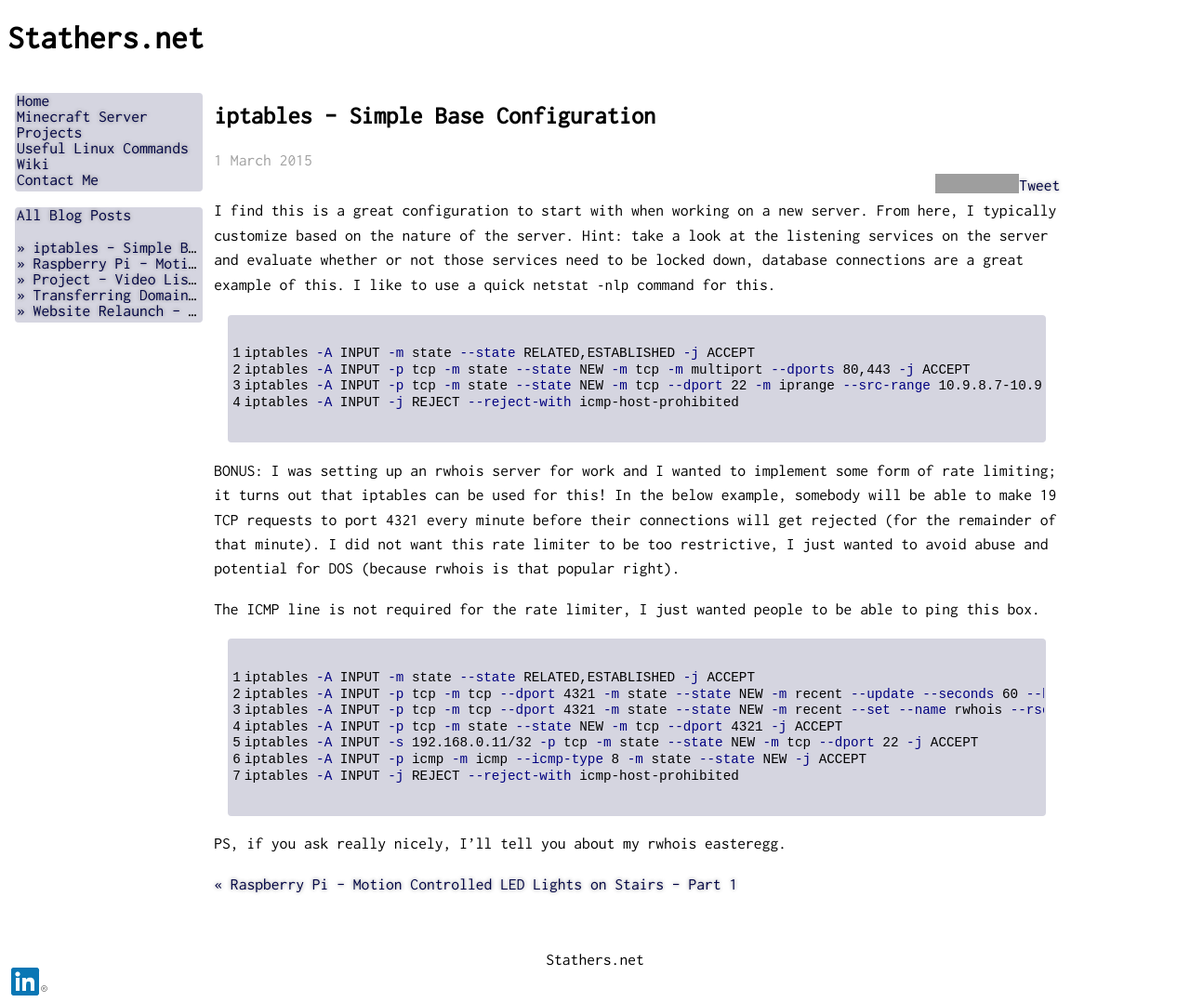
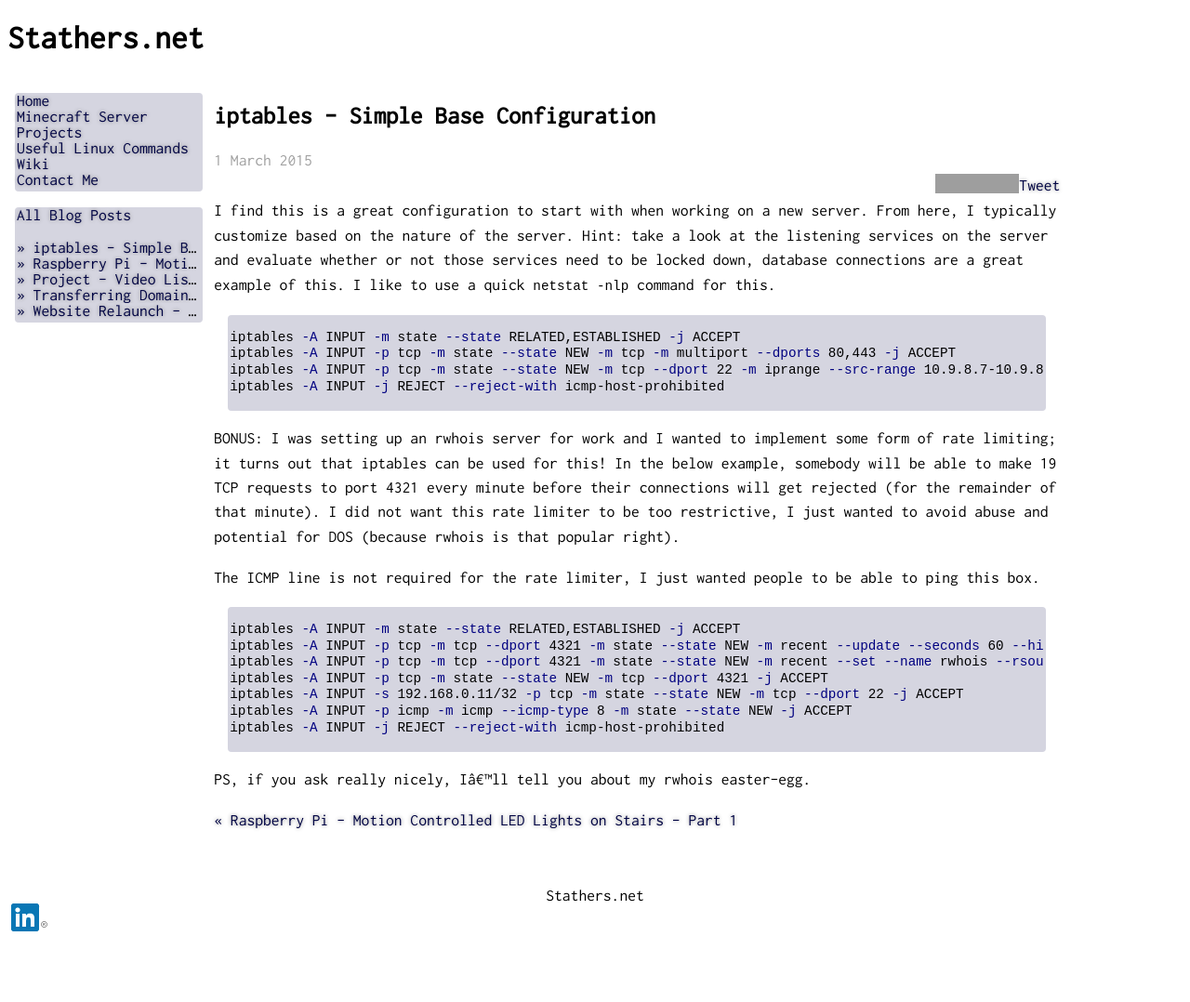
Before and after one commit to mstathers/stathers-net, a Jekyll site: the page built from _posts/2015-03-01-basic-iptables.md, in a window 1280 px wide. Shown: the whole page at 93% size. Built offline with Jekyll 4.4.1, drawn with Linux system fonts in a browser that asks for light colours; comment, search, counter and statistics services are not loaded; after the commit the page ends 1009 px from its top, so only the background shows below that; grey boxes are pictures that could not be loaded.

Commit message:
Cleaned up the headers. new meta tags. removed linenos from latest post's codeblock

```diff
--- a/_layouts/default.html
+++ b/_layouts/default.html
@@ -1,9 +1,11 @@
 <!DOCTYPE html>
-<html xmlns="http://www.w3.org/1999/xhtml" xml:lang="en" lang="en-us">
+<html lang="en-us">
 <head>
-    <meta http-equiv="content-type" content="text/html; charset=utf-8" />
     <title>{{ page.title }}</title>
+    <meta charset=utf-8" />
     <meta name="author" content="Michael Stathers" />
+    <meta http-equiv="X-UA-Compatible" content="IE=edge">
+    <meta name="viewport" content="width=device-width, initial-scale=1.0">
 
 
     <!-- syntax highlighting CSS -->
--- a/_posts/2015-03-01-basic-iptables.md
+++ b/_posts/2015-03-01-basic-iptables.md
@@ -5,7 +5,7 @@
 
 I find this is a great configuration to start with when working on a new server. From here, I typically customize based on the nature of the server. Hint: take a look at the listening services on the server and evaluate whether or not those services need to be locked down, database connections are a great example of this. I like to use a quick `netstat -nlp` command for this.
 
-{% highlight bash linenos %}
+{% highlight bash %}
 iptables -A INPUT -m state --state RELATED,ESTABLISHED -j ACCEPT
 iptables -A INPUT -p tcp -m state --state NEW -m tcp -m multiport --dports 80,443 -j ACCEPT
 iptables -A INPUT -p tcp -m state --state NEW -m tcp --dport 22 -m iprange --src-range 10.9.8.7-10.9.8.10 -j ACCEPT
@@ -16,7 +16,7 @@
 
 The ICMP line is not required for the rate limiter, I just wanted people to be able to ping this box.
 
-{% highlight bash linenos %}
+{% highlight bash %}
 iptables -A INPUT -m state --state RELATED,ESTABLISHED -j ACCEPT
 iptables -A INPUT -p tcp -m tcp --dport 4321 -m state --state NEW -m recent --update --seconds 60 --hitcount 20 --name rwhois --rsource -j REJECT --reject-with icmp-port-unreachable
 iptables -A INPUT -p tcp -m tcp --dport 4321 -m state --state NEW -m recent --set --name rwhois --rsource
@@ -26,4 +26,4 @@
 iptables -A INPUT -j REJECT --reject-with icmp-host-prohibited
 {% endhighlight %}
 
-PS, if you ask really nicely, I'll tell you about my rwhois easteregg.
+PS, if you ask really nicely, I'll tell you about my rwhois easter-egg.
```
